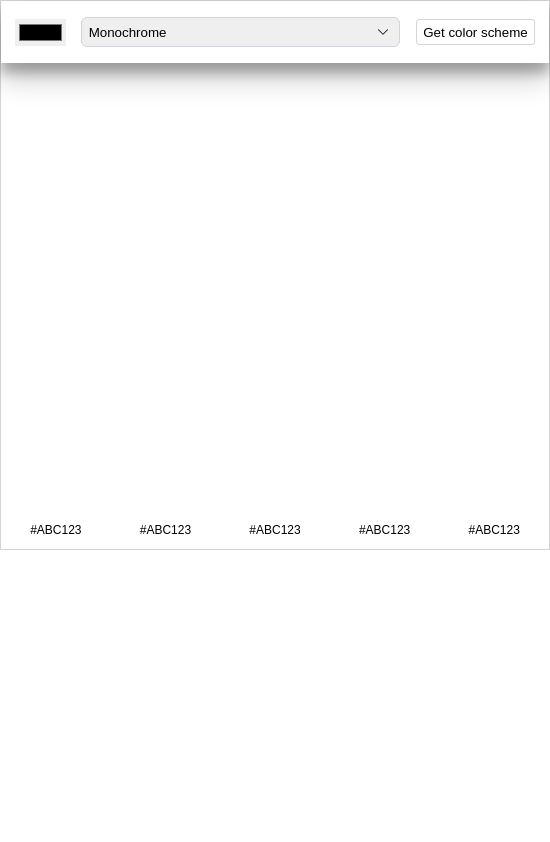
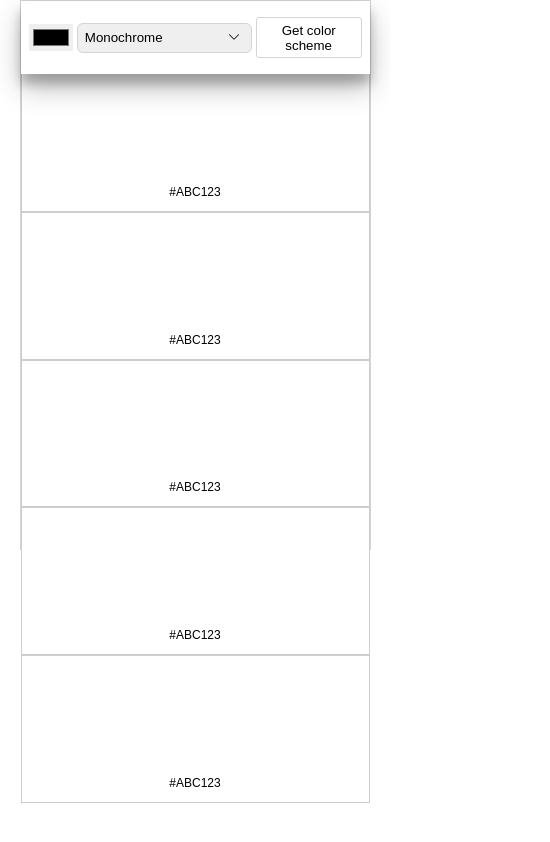
Before and after one commit to samcalipo/Color-Scheme-Generator, a plain HTML site: page index.html in a window 390 px wide. Shown: the whole page, 550 px wide, since content can reach past the window. Drawn offline with Linux system fonts and the light colour scheme; a web font is replaced by a local one.

Commit message:
Made app responsive

```diff
--- a/index.css
+++ b/index.css
@@ -10,7 +10,10 @@ body{
 }
 /* main section  */
 main{
-    width: 550px;
+
+    width: 90%;
+    max-width: 800px;
+    min-width: 225px;
     height: 550px;
     margin: 0 auto;
     position: relative;
@@ -28,6 +31,7 @@ form{
     gap: 0.25em;
     position: absolute;
     width: 100%;
+
     background-color: white;
 
 
@@ -85,18 +89,27 @@ form > button:active{
 .color-container{
     display: flex;
     justify-content: center;
-    height: 100%;
+    height: 95vh;
     padding-top: 63px;
-
 }
+@media (max-width: 500px) {
+    .color-container{
+        flex-direction: column;
+    }
+    .individual-color{
+        height: 70vh;
+        border: 0.1px solid rgba(110, 110, 110, 0.345);
+    }
+  }
 
 .individual-color{
-   width: 110px;
+   /* width: 110px; */
+   flex: auto;
    display: flex;
    flex-direction: column;
    align-items: center;
    justify-content:flex-end;
-   transition: all 0.5s ease-out;
+   transition: all 0.6s ;
    background-color: white;
 
    font-size: 0.75rem;
```
